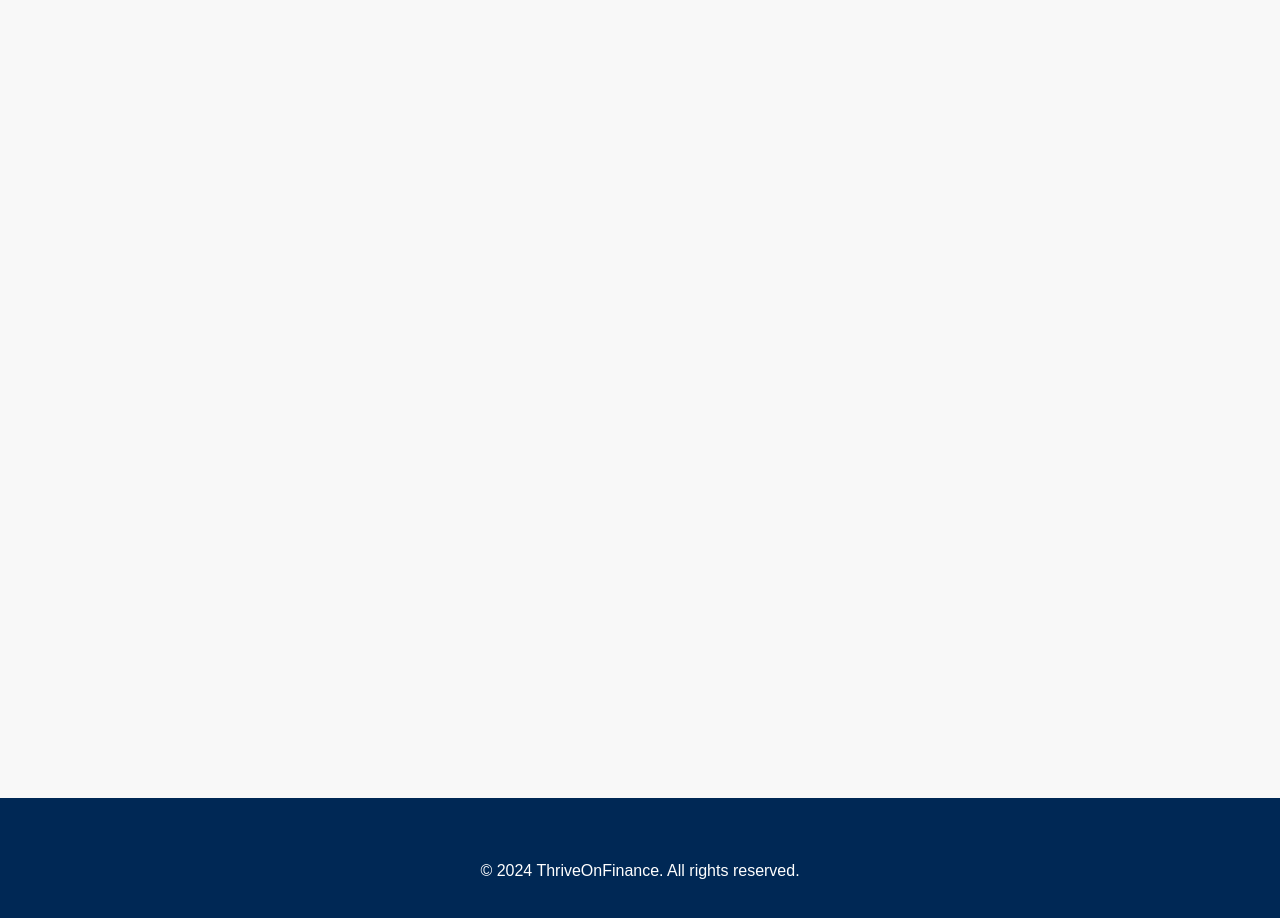
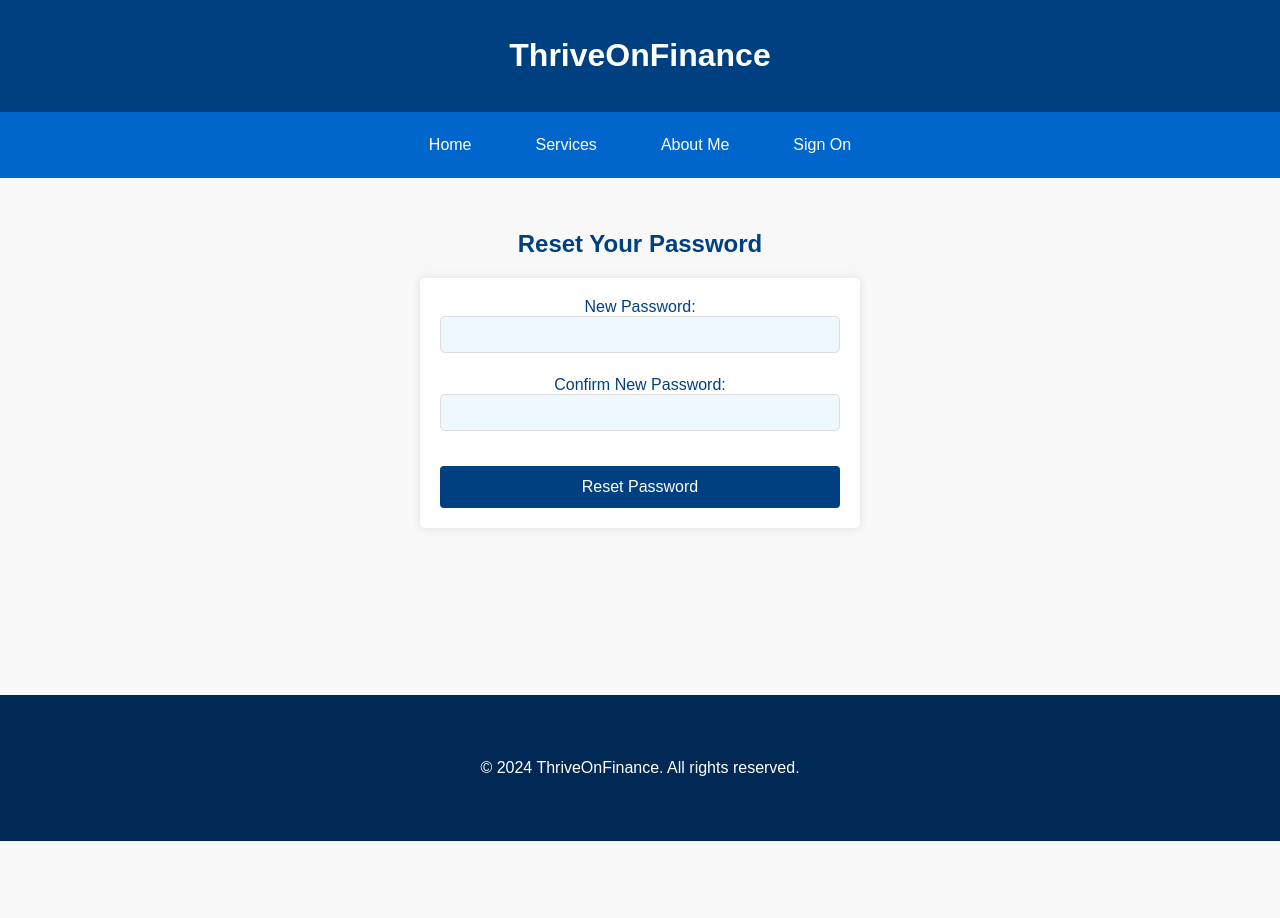
Before and after one commit to JoshuaArgiropoulos/Stock-Price-Predictor, a React (Create React App) app in the folder frontend/: page /reset-password/1 in a window 1280 px wide. Shown: the top 918 px of the page. After the commit the page ends 841 px from the top, so only its background shows below. Built offline with nearby package versions, Linux system fonts and the light colour scheme.

Commit message:
Reset password feature working

```diff
--- a/frontend/src/App.js
+++ b/frontend/src/App.js
@@ -15,7 +15,7 @@ import ChangePasswordScreen from './Dashboard/ChangePasswordScreen';
 import './assets/styles/FooterToBot.css';
 import Footer from './components/common/footer';
 import ForgotPassword from './MainPages/ForgotPassword';
-
+import ResetPasswordPage from './MainPages/ResetPasswordPage';
 import PrivateRoute from './components/PrivateRoute';
 
 import { AuthProvider } from './components/AuthContext';
@@ -46,6 +46,7 @@ function App() {
           <Route path="/profile" element={<PrivateRoute><UserProfile /></PrivateRoute>} />
           <Route path="/change-password" element={<PrivateRoute><ChangePasswordScreen /></PrivateRoute>} />
           <Route path="/forgot-password" element={<ForgotPassword />} />
+          <Route path="/reset-password/:token" element={<ResetPasswordPage />} />
           {/* More routes can be added here */}
         </Routes>
       </div>
--- a/frontend/src/MainPages/ForgotPassword.jsx
+++ b/frontend/src/MainPages/ForgotPassword.jsx
@@ -4,7 +4,9 @@ import { useNavigate } from 'react-router-dom';
 import Header from '../components/Header';
 import Navigation from '../components/Navigation';
 import '../assets/styles/SignOn.css';
+
 const API_URL = process.env.REACT_APP_API_URL;
+
 function ForgotPassword() {
   const [email, setEmail] = useState('');
   const navigate = useNavigate();
--- /dev/null
+++ b/frontend/src/MainPages/ResetPasswordPage.jsx
@@ -0,0 +1,76 @@
+// ResetPasswordPage.jsx
+import React, { useState } from 'react';
+import { useParams } from 'react-router-dom';
+import Header from '../components/Header';
+import Navigation from '../components/Navigation';
+import '../assets/styles/SignOn.css'
+
+const API_URL = process.env.REACT_APP_API_URL;
+
+
+function ResetPasswordPage() {
+    const [password, setPassword] = useState('');
+    const [confirmPassword, setConfirmPassword] = useState('');
+    const { token } = useParams(); // This will get the token from the URL
+    const [messages, setMessages] = useState([]);
+
+    const handleSubmit = async (e) => {
+        e.preventDefault();
+        if (password !== confirmPassword) {
+            setMessages(["Passwords don't match!"]);
+            return;
+        }
+
+        // Replace with the correct URL to your Flask API endpoint for password reset
+        const resetPasswordUrl = `${API_URL}/api/reset_update/${token}`;
+
+        try {
+            const response = await fetch(resetPasswordUrl, {
+                method: 'POST',
+                headers: {
+                    'Content-Type': 'application/json',
+                },
+                body: JSON.stringify({ password }), // Send the new password and potentially other needed data
+            });
+
+            const data = await response.json();
+            if (response.ok) {
+                // Handle success - display a success message
+                setMessages([data.message || 'Password reset successfully.']);
+
+            } else {
+                // Handle failure - display an error message from the response
+                setMessages([data.message || 'Failed to reset password.']);
+            }
+        } catch (error) {
+            setMessages(['Network error, please try again later.']);
+        }
+    };
+
+    return (
+        <div className="HomePage">
+            <Header/>
+            <Navigation/>
+        <section>
+            <h2>Reset Your Password</h2>
+            <form onSubmit={handleSubmit}>
+                <label>
+                    New Password:
+                    <input type="password" value={password} onChange={(e) => setPassword(e.target.value)} />
+                </label>
+                <label>
+                    Confirm New Password:
+                    <input type="password" value={confirmPassword} onChange={(e) => setConfirmPassword(e.target.value)} />
+                </label>
+                <button type="submit">Reset Password</button>
+            </form>
+            {/* Display flash messages */}
+        {messages.map((message, index) => (
+          <div key={index} className="alert alert-warning">{message}</div>
+        ))}
+        </section>
+        </div>
+    );
+}
+
+export default ResetPasswordPage;
--- a/frontend/src/assets/styles/FooterToBot.css
+++ b/frontend/src/assets/styles/FooterToBot.css
@@ -1,5 +1,5 @@
 .app-content {
-    min-height: calc(100vh - 2px); /* Adjust [Footer Height] */
+    min-height: calc(100vh - 105px); /* Adjust [Footer Height] */
     display: flex;
     flex-direction: column;
   }
```
Also changed, not shown: 1 other file (tests, documents, lock files or other folders).
